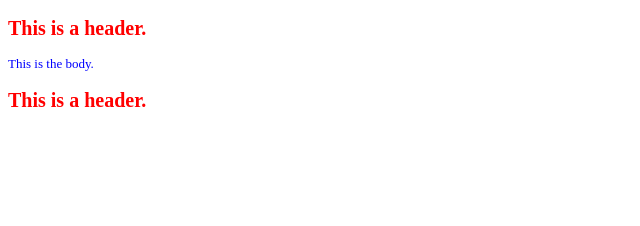
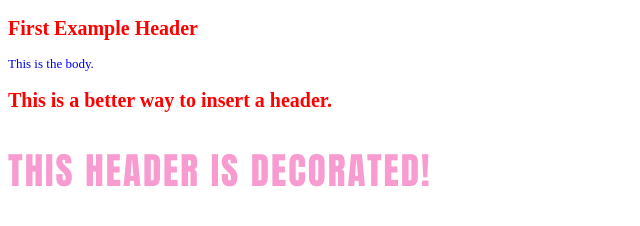
Before and after one commit to saranderson13/very-simple-js-object-example, a plain HTML site: page index.html in a window 1280 px wide. Shown: the whole page, without its empty margins (0-640 px from the left). Drawn offline with Linux system fonts and the light colour scheme.

Commit message:
added decorator function example. improved comments.

```diff
--- a/index.js
+++ b/index.js
@@ -1,7 +1,15 @@
 document.addEventListener('DOMContentLoaded', () => {
 
-    const headerText = "This is a header."
+    // Grab the container. This will be needed for the later examples.
+    const container = document.getElementById("app-container");
+
+    // You can put your argument into a variable. But this is not required.
+    const headerText = "First Example Header"
     const bodyText = "This is the body."
+
+
+// -- -- -- DEMONSTRATING A FUNCTION THAT INSERTS THE HEADER INTO A HARDCODED CONTAINER.
+// -- -- -- MAYBE OKAY IN SOME SCENARIOS.
 
     // Create your header object.
     const header = new Header(headerText);
@@ -9,9 +17,13 @@ document.addEventListener('DOMContentLoaded', () => {
     // Use that object's function to insert it into the page.
     // This function is hardcoded to insert the node into the 'app-container' div.
     // Meaning it is less flexible because it can never be inserted into any other container,
-    // so if that container didn't exist you'd be screwed.
+    // If that container didn't exist you'd be screwed.
     // This is less flexible, less abstracted, and less scaleable.
     header.insertHeader()
+
+
+// -- -- -- DEMONSTRATING AN OBJECT THAT IS CREATED AND INSERTED UPON CREATION.
+// -- -- -- BAD. NOT SUGGESTED.
 
     // In this example, inserting the content into the page is hardcoded into the constructor.
     // This is even less flexible/abstracted/scaleable than having something like an #insertHeader function.
@@ -19,11 +31,22 @@ document.addEventListener('DOMContentLoaded', () => {
     new Body(bodyText);
 
 
+// -- -- -- DEMONSTRATING THE BEST WAY TO INSERT A NODE CREATED BY AN OBJECT INTO A CONTAINER.
+// -- -- -- BEST WAY.
+
     // The most abstracted way is to just have your #createHeader, or #createBody function
     // return the node that you want to insert into the container.
-    // This means *here* is where you find the container and append the node to it.
-    // (note that we are still using the header object created above, so that would still need to happen first.)
-    const container = document.getElementById("app-container");
-    container.appendChild(header.createHeaderNode())
+    // This means *here* is where you append the node to the container.
+    const betterHeader = new Header("This is a better way to insert a header.")
+    container.appendChild(betterHeader.createHeaderNode())
+
+
+// -- -- -- DEMONSTRATING A DECORATED HEADER.
+// -- -- -- JUST FOR FUN.
+
+    // Here is an example of our decorated header, created using a function that elaborates on
+    // the header created by our basic #createHeaderNode function.
+    const decoratedHeader = new Header("This header is decorated!")
+    container.appendChild(decoratedHeader.decoratedHeader())
 
 })
--- a/objects/header.js
+++ b/objects/header.js
@@ -8,7 +8,9 @@ class Header {
     }
 
 
-
+    // This function creates your content and inserts it directly into a pre-determined container.
+    // This is inflexible. It can only ever be inserted into the same container, which might not exist.
+    // Spoiler alert, there is a better way.
     insertHeader() {
         // Grab your main container from the dom.
         // This is a div defined in your index.html.
@@ -43,6 +45,10 @@ class Header {
         // container.appendChild(badContainer)
     }
 
+
+
+
+
     // Best option!
     // Create a method that returns a node that you want to insert somewhere.
     // You can then insert this node anywhere!
@@ -62,4 +68,16 @@ class Header {
         return headerNode
     }
 
+
+    // This function creates a basic header, and then modifies it.
+    decoratedHeader() {
+        // Create your basic header.
+        const header = this.createHeaderNode()
+
+        // Add special new styling. Or whatever. Many possibilities.
+        header.className += " specialStyling"
+
+        return header
+    }
+
 }
--- a/style.css
+++ b/style.css
@@ -1,6 +1,14 @@
 .headerStyling {
     font-size: 20px;
     color: #f00;
+}
+
+.specialStyling {
+    text-transform: uppercase;
+    font-size: 37px;
+    letter-spacing: 2px;
+    font-family: Impact;
+    color: rgb(248, 155, 209);
 }
 
 .bodyStyling {
```
Also changed, not shown: objects/body.js (+5 -2 lines).
